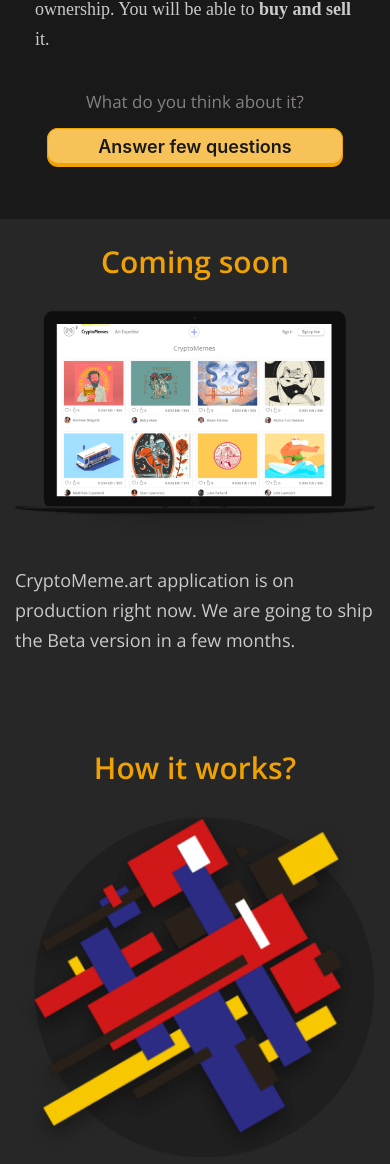
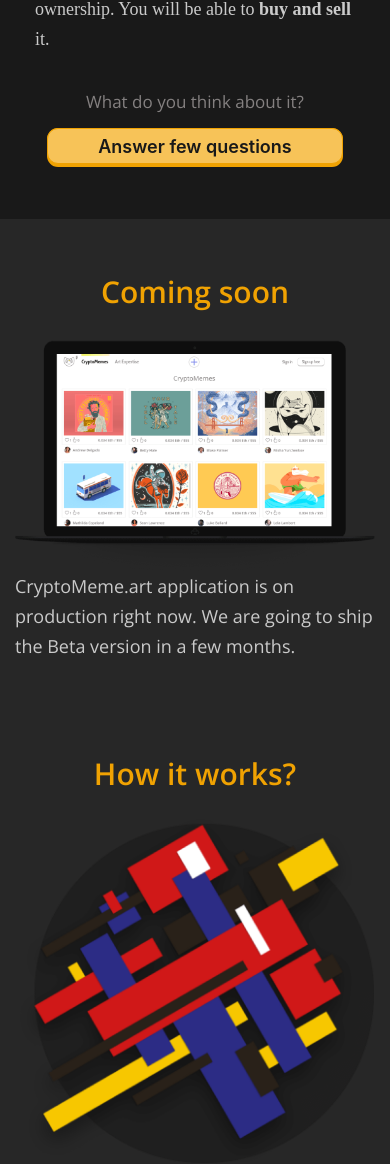
Before and after one commit to misha-yu/cma_landing, a PHP site: page / in a window 390 px wide. Shown: the part 650-1814 px from the top of the page. Run offline with PHP 8.4, Linux system fonts and the light colour scheme.

Commit message:
coming soon mob

```diff
--- a/index.html
+++ b/index.html
@@ -136,7 +136,7 @@
 
                 <div class="col-xl-6 col-lg-6 col-md-12 col-sm-12">
                     <div class="section_title d-none d-lg-block" style="padding-top: 122px;">Coming soon</div>
-                    <div class="section_txt" style="padding-top: 24px;">
+                    <div class="section_txt" style="padding-top: 0px;">
                         CryptoMeme.art application is on production right now. We are going to ship the Beta version in
                         a few months.
                     </div>
--- a/scss/Landing.css
+++ b/scss/Landing.css
@@ -116,9 +116,10 @@ a:hover {
   @media (min-width: 320px) and (max-width: 992px) {
     /* line 127, /Users/mikhailyurchenkov/Documents/GitHub/cma_landing/scss/Landing.scss */
     .section_title {
-      text-align-last: center; } }
+      text-align-last: center;
+      padding-top: 30px; } }
 
-/* line 139, /Users/mikhailyurchenkov/Documents/GitHub/cma_landing/scss/Landing.scss */
+/* line 140, /Users/mikhailyurchenkov/Documents/GitHub/cma_landing/scss/Landing.scss */
 .section_txt {
   font-family: 'Open Sans', sans-serif;
   font-weight: 400;
@@ -127,7 +128,7 @@ a:hover {
   letter-spacing: 0;
   line-height: 30px; }
 
-/* line 149, /Users/mikhailyurchenkov/Documents/GitHub/cma_landing/scss/Landing.scss */
+/* line 150, /Users/mikhailyurchenkov/Documents/GitHub/cma_landing/scss/Landing.scss */
 .action_title {
   font-family: 'Open Sans', sans-serif;
   font-weight: 600;
@@ -137,7 +138,7 @@ a:hover {
   padding-top: 77px;
   padding-bottom: 15px; }
 
-/* line 159, /Users/mikhailyurchenkov/Documents/GitHub/cma_landing/scss/Landing.scss */
+/* line 160, /Users/mikhailyurchenkov/Documents/GitHub/cma_landing/scss/Landing.scss */
 .action_red_txt {
   font-family: 'Open Sans', sans-serif;
   font-weight: 600;
@@ -147,7 +148,7 @@ a:hover {
   text-align: center;
   padding-bottom: 30px; }
 
-/* line 169, /Users/mikhailyurchenkov/Documents/GitHub/cma_landing/scss/Landing.scss */
+/* line 170, /Users/mikhailyurchenkov/Documents/GitHub/cma_landing/scss/Landing.scss */
 .action_grey_txt {
   font-family: 'Open Sans', sans-serif;
   font-weight: 600;
@@ -156,49 +157,49 @@ a:hover {
   letter-spacing: 0;
   text-align: center; }
 
-/* line 179, /Users/mikhailyurchenkov/Documents/GitHub/cma_landing/scss/Landing.scss */
+/* line 180, /Users/mikhailyurchenkov/Documents/GitHub/cma_landing/scss/Landing.scss */
 .hero_img {
   height: 429px;
   width: auto;
   position: relative; }
   @media (min-width: 1440px) {
-    /* line 179, /Users/mikhailyurchenkov/Documents/GitHub/cma_landing/scss/Landing.scss */
+    /* line 180, /Users/mikhailyurchenkov/Documents/GitHub/cma_landing/scss/Landing.scss */
     .hero_img {
       bottom: -65px; } }
   @media (min-width: 1200px) and (max-width: 1439px) {
-    /* line 179, /Users/mikhailyurchenkov/Documents/GitHub/cma_landing/scss/Landing.scss */
+    /* line 180, /Users/mikhailyurchenkov/Documents/GitHub/cma_landing/scss/Landing.scss */
     .hero_img {
       bottom: -65px; } }
   @media (min-width: 992px) and (max-width: 1199px) {
-    /* line 179, /Users/mikhailyurchenkov/Documents/GitHub/cma_landing/scss/Landing.scss */
+    /* line 180, /Users/mikhailyurchenkov/Documents/GitHub/cma_landing/scss/Landing.scss */
     .hero_img {
       bottom: -103px; } }
   @media (min-width: 768px) and (max-width: 991px) {
-    /* line 179, /Users/mikhailyurchenkov/Documents/GitHub/cma_landing/scss/Landing.scss */
+    /* line 180, /Users/mikhailyurchenkov/Documents/GitHub/cma_landing/scss/Landing.scss */
     .hero_img {
       bottom: -103px; } }
   @media (min-width: 320px) and (max-width: 768px) {
-    /* line 179, /Users/mikhailyurchenkov/Documents/GitHub/cma_landing/scss/Landing.scss */
+    /* line 180, /Users/mikhailyurchenkov/Documents/GitHub/cma_landing/scss/Landing.scss */
     .hero_img {
       height: 300px;
       bottom: -26px; } }
 
-/* line 208, /Users/mikhailyurchenkov/Documents/GitHub/cma_landing/scss/Landing.scss */
+/* line 209, /Users/mikhailyurchenkov/Documents/GitHub/cma_landing/scss/Landing.scss */
 .hero_image_col {
   height: 100px;
   height: auto; }
   @media (min-width: 320px) and (max-width: 768px) {
-    /* line 208, /Users/mikhailyurchenkov/Documents/GitHub/cma_landing/scss/Landing.scss */
+    /* line 209, /Users/mikhailyurchenkov/Documents/GitHub/cma_landing/scss/Landing.scss */
     .hero_image_col {
       height: 280px; } }
 
-/* line 218, /Users/mikhailyurchenkov/Documents/GitHub/cma_landing/scss/Landing.scss */
+/* line 219, /Users/mikhailyurchenkov/Documents/GitHub/cma_landing/scss/Landing.scss */
 .side_img {
   width: calc(100% - 0px);
   height: auto;
   position: relative; }
 
-/* line 224, /Users/mikhailyurchenkov/Documents/GitHub/cma_landing/scss/Landing.scss */
+/* line 225, /Users/mikhailyurchenkov/Documents/GitHub/cma_landing/scss/Landing.scss */
 .side_img_how_it_works {
   width: calc(60% - 0px);
   height: auto;
@@ -206,31 +207,31 @@ a:hover {
   max-width: 357px; }
 
 @media (min-width: 1440px) {
-  /* line 231, /Users/mikhailyurchenkov/Documents/GitHub/cma_landing/scss/Landing.scss */
+  /* line 232, /Users/mikhailyurchenkov/Documents/GitHub/cma_landing/scss/Landing.scss */
   .comimg_soon_img {
     padding-top: 66px; } }
 
 @media (min-width: 1200px) and (max-width: 1439px) {
-  /* line 231, /Users/mikhailyurchenkov/Documents/GitHub/cma_landing/scss/Landing.scss */
+  /* line 232, /Users/mikhailyurchenkov/Documents/GitHub/cma_landing/scss/Landing.scss */
   .comimg_soon_img {
     padding-top: 66px; } }
 
 @media (min-width: 992px) and (max-width: 1199px) {
-  /* line 231, /Users/mikhailyurchenkov/Documents/GitHub/cma_landing/scss/Landing.scss */
+  /* line 232, /Users/mikhailyurchenkov/Documents/GitHub/cma_landing/scss/Landing.scss */
   .comimg_soon_img {
     padding-top: 66px; } }
 
 @media (min-width: 768px) and (max-width: 991px) {
-  /* line 231, /Users/mikhailyurchenkov/Documents/GitHub/cma_landing/scss/Landing.scss */
+  /* line 232, /Users/mikhailyurchenkov/Documents/GitHub/cma_landing/scss/Landing.scss */
   .comimg_soon_img {
     padding-top: 26px; } }
 
 @media (min-width: 320px) and (max-width: 768px) {
-  /* line 231, /Users/mikhailyurchenkov/Documents/GitHub/cma_landing/scss/Landing.scss */
+  /* line 232, /Users/mikhailyurchenkov/Documents/GitHub/cma_landing/scss/Landing.scss */
   .comimg_soon_img {
     padding-top: 26px; } }
 
-/* line 253, /Users/mikhailyurchenkov/Documents/GitHub/cma_landing/scss/Landing.scss */
+/* line 254, /Users/mikhailyurchenkov/Documents/GitHub/cma_landing/scss/Landing.scss */
 .property_title {
   padding-top: 125px; }
 
--- a/scss/Landing.scss
+++ b/scss/Landing.scss
@@ -133,6 +133,7 @@ a:hover {
 
     @media (min-width: 320px) and(max-width: 992px) {
         text-align-last: center;
+        padding-top: 30px;
     }
 }
 
```
Also changed, not shown: 1 other file.
